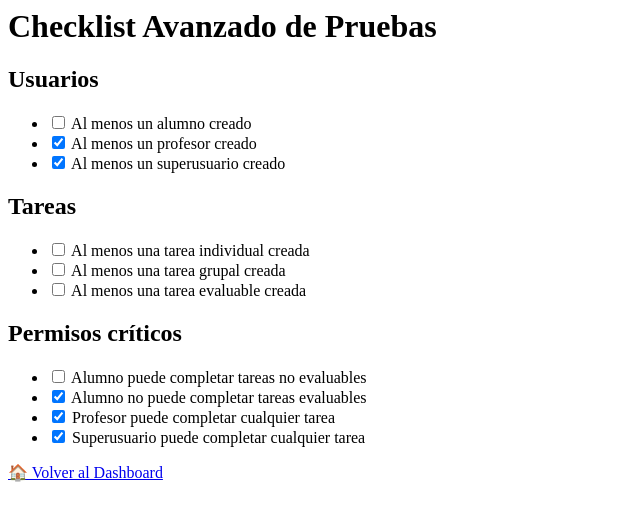
After one commit to rhernandezmy/DWES-UT04-Practica-2025-2026, a Django app: page /tareas/checklist_avanzado/ in a window 1280 px wide. The commit adds this page. Shown: the top 521 px of the page, without its empty margins (0-640 px from the left). Run offline with Django 5.2, Linux system fonts and the light colour scheme; the visitor is signed in with stand-in values (Sample User, id 1); data comes from the database, SQL or seed files in the repository; data that the repository does not hold is empty.

Commit message:
Realizar pruebas para ver que funciona

```diff
--- a/gestion_de_tareas/gestion_de_tareas/settings.py
+++ b/gestion_de_tareas/gestion_de_tareas/settings.py
@@ -40,7 +40,12 @@ INSTALLED_APPS = [
     'tareas',
 ]
 
+# User model personalizado
 AUTH_USER_MODEL = 'tareas.TipoUsuario'
+
+# Redirecciones tras login / logout
+LOGIN_REDIRECT_URL = 'dashboard'
+LOGOUT_REDIRECT_URL = 'login'
 
 MIDDLEWARE = [
     'django.middleware.security.SecurityMiddleware',
--- /dev/null
+++ b/gestion_de_tareas/tareas/templates/tareas/checklist_avanzado.html
@@ -0,0 +1,33 @@
+<h1>Checklist Avanzado de Pruebas</h1>
+
+<h2>Usuarios</h2>
+<ul>
+    <li><input type="checkbox" {% if usuarios.alumnos %}checked{% endif %}> Al menos un alumno creado</li>
+    <li><input type="checkbox" {% if usuarios.profesores %}checked{% endif %}> Al menos un profesor creado</li>
+    <li><input type="checkbox" {% if usuarios.superusuarios %}checked{% endif %}> Al menos un superusuario creado</li>
+</ul>
+
+<h2>Tareas</h2>
+<ul>
+    <li><input type="checkbox" {% if tareas.individuales %}checked{% endif %}> Al menos una tarea individual creada</li>
+    <li><input type="checkbox" {% if tareas.grupales %}checked{% endif %}> Al menos una tarea grupal creada</li>
+    <li><input type="checkbox" {% if tareas.evaluables %}checked{% endif %}> Al menos una tarea evaluable creada</li>
+</ul>
+
+<h2>Permisos críticos</h2>
+<ul>
+    <li><input type="checkbox" {% if permisos.alumno_no_evalable %}checked{% endif %}>
+        Alumno puede completar tareas no evaluables
+    </li>
+    <li><input type="checkbox" {% if not permisos.alumno_evalable %}checked{% endif %}>
+        Alumno no puede completar tareas evaluables
+    </li>
+    <li><input type="checkbox" {% if permisos.profesor_todas %}checked{% endif %}>
+        Profesor puede completar cualquier tarea
+    </li>
+    <li><input type="checkbox" {% if permisos.superusuario_todas %}checked{% endif %}>
+        Superusuario puede completar cualquier tarea
+    </li>
+</ul>
+
+<p><a href="{% url 'dashboard' %}">🏠 Volver al Dashboard</a></p>
--- a/gestion_de_tareas/tareas/templates/tareas/dashboard.html
+++ b/gestion_de_tareas/tareas/templates/tareas/dashboard.html
@@ -2,6 +2,7 @@
 
 <ul>
     <li><a href="{% url 'mis_tareas' %}">Mis Tareas</a></li>
+    <li><a href="{% url 'checklist_avanzado' %}">Checklist Avanzada</a></li>
 
     {% if usuario.es_profesor %}
         <li><a href="{% url 'crear_tarea' 'individual' %}">Crear Tarea Individual</a></li>
--- a/gestion_de_tareas/tareas/urls.py
+++ b/gestion_de_tareas/tareas/urls.py
@@ -11,4 +11,6 @@ urlpatterns = [
     path('crear_usuario/', views.crear_usuario, name='crear_usuario'),
     path('crear_tarea/<str:tipo>/', views.crear_tarea, name='crear_tarea'),
     path('completar_tarea/<str:tipo>/<uuid:tarea_id>/', views.completar_tarea, name='completar_tarea'),
+    # urls para las comprobaciones
+    path('checklist_avanzado/', views.checklist_avanzado, name='checklist_avanzado'),
 ]
--- a/gestion_de_tareas/tareas/views.py
+++ b/gestion_de_tareas/tareas/views.py
@@ -204,3 +204,61 @@ def dashboard(request):
         'usuario': usuario
     }
     return render(request, 'tareas/dashboard.html', contexto)
+
+
+#Vista para la checklist avanzada
+@login_required
+def checklist_avanzado(request):
+    usuario = request.user
+
+    # ✅ Usuarios
+    alumnos = TipoUsuario.objects.filter(es_alumno=True)
+    profesores = TipoUsuario.objects.filter(es_profesor=True)
+    superusuarios = TipoUsuario.objects.filter(is_superuser=True)
+
+    # ✅ Tareas
+    tareas_ind = TareaIndividual.objects.all()
+    tareas_grup = TareaGrupo.objects.all()
+    tareas_eval = TareaEvaluable.objects.all()
+
+    # ✅ Permisos críticos
+    permisos = {
+        'alumno_no_evalable': False,
+        'alumno_evalable': False,
+        'profesor_todas': False,
+        'superusuario_todas': False,
+    }
+
+    # Alumnos solo pueden completar tareas no evaluables
+    tarea_ind_no_eval = tareas_ind.filter(necesita_evaluacion=False).first()
+    tarea_grup_no_eval = tareas_grup.filter(necesita_evaluacion=False).first()
+    tarea_eval = tareas_eval.first()
+
+    if alumno := alumnos.first():
+        permisos['alumno_no_evalable'] = True if tarea_ind_no_eval or tarea_grup_no_eval else False
+        permisos['alumno_evalable'] = False  # Alumnos no pueden completar evaluables
+
+    # Profesores pueden completar cualquier tarea
+    if profesores.exists():
+        permisos['profesor_todas'] = True
+
+    # Superusuario puede completar todo
+    if superusuarios.exists():
+        permisos['superusuario_todas'] = True
+
+    contexto = {
+        'usuario': usuario,
+        'usuarios': {
+            'alumnos': alumnos.exists(),
+            'profesores': profesores.exists(),
+            'superusuarios': superusuarios.exists(),
+        },
+        'tareas': {
+            'individuales': tareas_ind.exists(),
+            'grupales': tareas_grup.exists(),
+            'evaluables': tareas_eval.exists(),
+        },
+        'permisos': permisos,
+    }
+
+    return render(request, 'tareas/checklist_avanzado.html', contexto)
```
Also changed, not shown: gestion_de_tareas/tareas/management/commands/cargar_datos_prueba.py (added, +96 -0 lines), README.md, gestion_de_tareas/tareas/management/__init__.py (added), gestion_de_tareas/tareas/management/commands/__init__.py (added).
